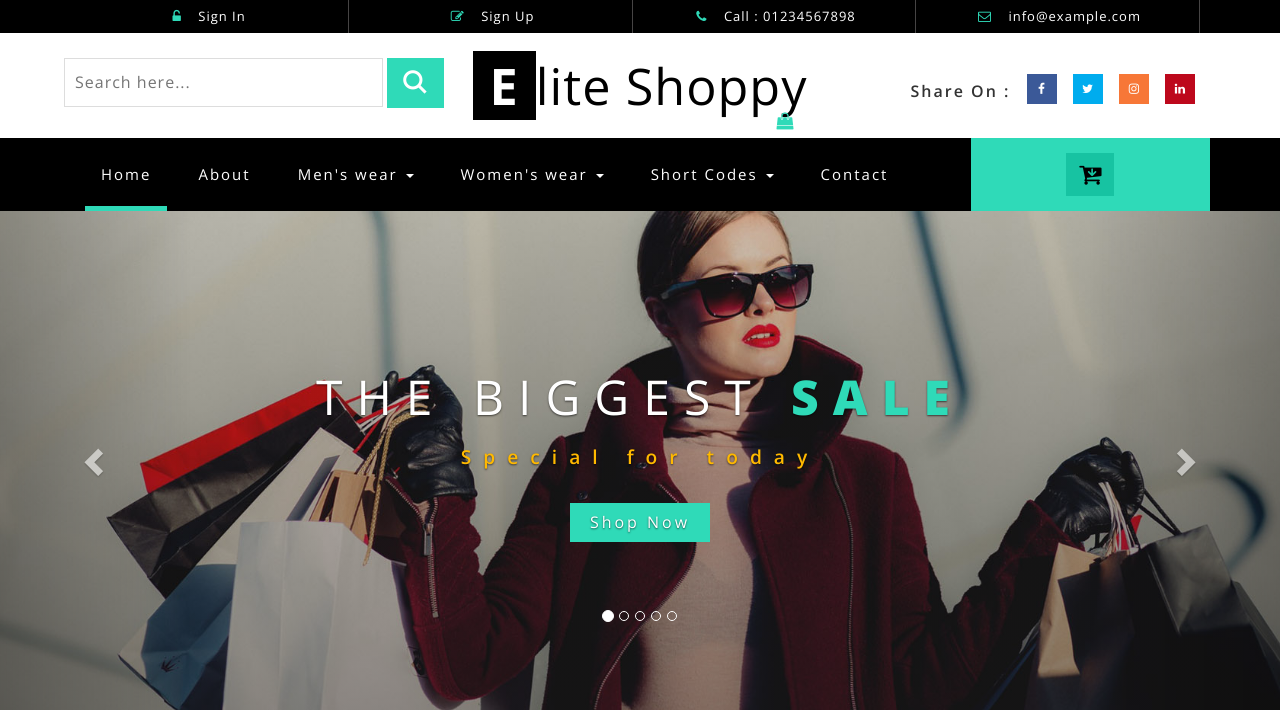
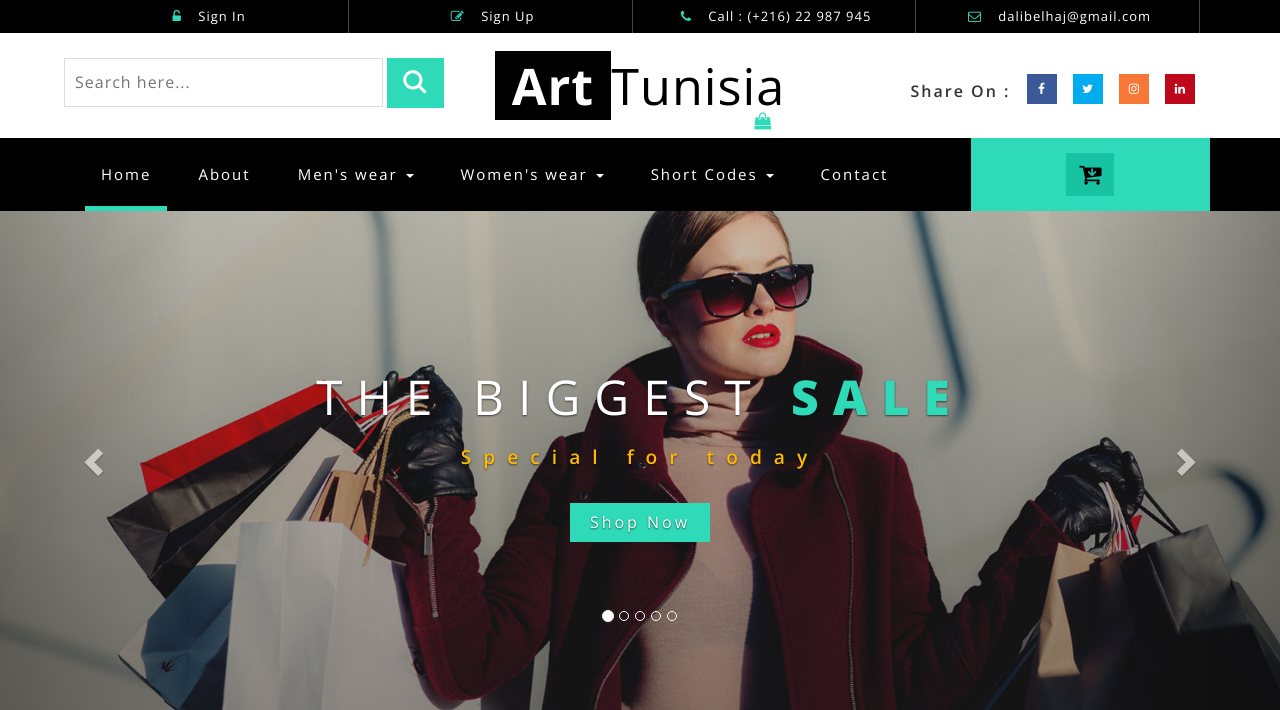
Before and after one commit to firchatn/ArtTourisme-Django-Website, a Django app: page / in a window 1280 px wide. Shown: the top 710 px of the page. Run offline with Django 3.2, Linux system fonts and the light colour scheme; some libraries are stand-ins or nearby versions.

Commit message:
integrate static

```diff
--- a/art/templates/index.html
+++ b/art/templates/index.html
@@ -1,7 +1,8 @@
+{% load staticfiles %}
 <!DOCTYPE html>
 <html>
 <head>
-<title>Elite Shoppy an Ecommerce Online Shopping Category Flat Bootstrap Responsive Website Template | Home :: w3layouts</title>
+<title>Art+ Tunisia</title>
 <!--/tags -->
 <meta name="viewport" content="width=device-width, initial-scale=1">
 <meta http-equiv="Content-Type" content="text/html; charset=utf-8" />
@@ -10,9 +11,9 @@ Smartphone Compatible web template, free webdesigns for Nokia, Samsung, LG, Sony
 <script type="application/x-javascript"> addEventListener("load", function() { setTimeout(hideURLbar, 0); }, false);
 		function hideURLbar(){ window.scrollTo(0,1); } </script>
 <!--//tags -->
-<link href="css/bootstrap.css" rel="stylesheet" type="text/css" media="all" />
-<link href="css/style.css" rel="stylesheet" type="text/css" media="all" />
-<link href="css/font-awesome.css" rel="stylesheet">
+<link href="{% static 'css/bootstrap.css' %}" rel="stylesheet" type="text/css" media="all" />
+<link href="{% static 'css/style.css' %}" rel="stylesheet" type="text/css" media="all" />
+<link href="{% static 'css/font-awesome.css' %}" rel="stylesheet">
 <link href="css/easy-responsive-tabs.css" rel='stylesheet' type='text/css'/>
 <!-- //for bootstrap working -->
 <link href="//fonts.googleapis.com/css?family=Open+Sans:300,300i,400,400i,600,600i,700,700i,800" rel="stylesheet">
@@ -25,8 +26,8 @@ Smartphone Compatible web template, free webdesigns for Nokia, Samsung, LG, Sony
 		<ul>
 		    <li> <a href="#" data-toggle="modal" data-target="#myModal"><i class="fa fa-unlock-alt" aria-hidden="true"></i> Sign In </a></li>
 			<li> <a href="#" data-toggle="modal" data-target="#myModal2"><i class="fa fa-pencil-square-o" aria-hidden="true"></i> Sign Up </a></li>
-			<li><i class="fa fa-phone" aria-hidden="true"></i> Call : 01234567898</li>
-			<li><i class="fa fa-envelope-o" aria-hidden="true"></i> <a href="mailto:info@example.com">info@example.com</a></li>
+			<li><i class="fa fa-phone" aria-hidden="true"></i> Call : (+216) 22 987 945</li>
+			<li><i class="fa fa-envelope-o" aria-hidden="true"></i> <a href="mailto:info@example.com">dalibelhaj@gmail.com</a></li>
 		</ul>
 	</div>
 </div>
@@ -43,7 +44,7 @@ Smartphone Compatible web template, free webdesigns for Nokia, Samsung, LG, Sony
 		</div>
 		<!-- header-bot -->
 			<div class="col-md-4 logo_agile">
-				<h1><a href="index.html"><span>E</span>lite Shoppy <i class="fa fa-shopping-bag top_logo_agile_bag" aria-hidden="true"></i></a></h1>
+				<h1><a href="index.html"><span>Art</span>Tunisia <i class="fa fa-shopping-bag top_logo_agile_bag" aria-hidden="true"></i></a></h1>
 			</div>
         <!-- header-bot -->
 		<div class="col-md-4 agileits-social top_content">
@@ -1894,7 +1895,7 @@ Smartphone Compatible web template, free webdesigns for Nokia, Samsung, LG, Sony
 				<div class="col-md-3 sign-gd flickr-post">
 					<h4>Flickr <span>Posts</span></h4>
 					<ul>
-						<li><a href="single.html"><img src="images/t1.jpg" alt=" " class="img-responsive" /></a></li>
+						<li><a href="single.html"><img src="{% static 'images/t1.jpg' %}" alt=" " class="img-responsive" /></a></li>
 						<li><a href="single.html"><img src="images/t2.jpg" alt=" " class="img-responsive" /></a></li>
 						<li><a href="single.html"><img src="images/t3.jpg" alt=" " class="img-responsive" /></a></li>
 						<li><a href="single.html"><img src="images/t4.jpg" alt=" " class="img-responsive" /></a></li>
@@ -1993,12 +1994,12 @@ Smartphone Compatible web template, free webdesigns for Nokia, Samsung, LG, Sony
 <a href="#home" class="scroll" id="toTop" style="display: block;"> <span id="toTopHover" style="opacity: 1;"> </span></a>
 
 <!-- js -->
-<script type="text/javascript" src="js/jquery-2.1.4.min.js"></script>
+<script type="text/javascript" src="{% static 'js/jquery-2.1.4.min.js' %}"></script>
 <!-- //js -->
-<script src="js/modernizr.custom.js"></script>
+<script src="{% static 'js/modernizr.custom.js' %}"></script>
 	<!-- Custom-JavaScript-File-Links -->
 	<!-- cart-js -->
-	<script src="js/minicart.min.js"></script>
+	<script src="{% static 'js/minicart.min.js' %}"></script>
 <script>
 	// Mini Cart
 	paypal.minicart.render({
@@ -2012,7 +2013,7 @@ Smartphone Compatible web template, free webdesigns for Nokia, Samsung, LG, Sony
 
 	<!-- //cart-js -->
 <!-- script for responsive tabs -->
-<script src="js/easy-responsive-tabs.js"></script>
+<script src="{% static 'js/easy-responsive-tabs.js' %}"></script>
 <script>
 	$(document).ready(function () {
 	$('#horizontalTab').easyResponsiveTabs({
@@ -2037,15 +2038,15 @@ Smartphone Compatible web template, free webdesigns for Nokia, Samsung, LG, Sony
 </script>
 <!-- //script for responsive tabs -->
 <!-- stats -->
-	<script src="js/jquery.waypoints.min.js"></script>
-	<script src="js/jquery.countup.js"></script>
+	<script src="{% static 'js/jquery.waypoints.min.js' %}"></script>
+	<script src="{% static 'js/jquery.countup.js' %}"></script>
 	<script>
 		$('.counter').countUp();
 	</script>
 <!-- //stats -->
 <!-- start-smoth-scrolling -->
-<script type="text/javascript" src="js/move-top.js"></script>
-<script type="text/javascript" src="js/jquery.easing.min.js"></script>
+<script type="text/javascript" src="{% static 'js/move-top.js' %}"></script>
+<script type="text/javascript" src="{% static 'js/jquery.easing.min.js' %}"></script>
 <script type="text/javascript">
 	jQuery(document).ready(function($) {
 		$(".scroll").click(function(event){
@@ -2074,6 +2075,6 @@ Smartphone Compatible web template, free webdesigns for Nokia, Samsung, LG, Sony
 
 
 <!-- for bootstrap working -->
-<script type="text/javascript" src="js/bootstrap.js"></script>
+<script type="text/javascript" src="{% static 'js/bootstrap.js' %}"></script>
 </body>
 </html>
```
